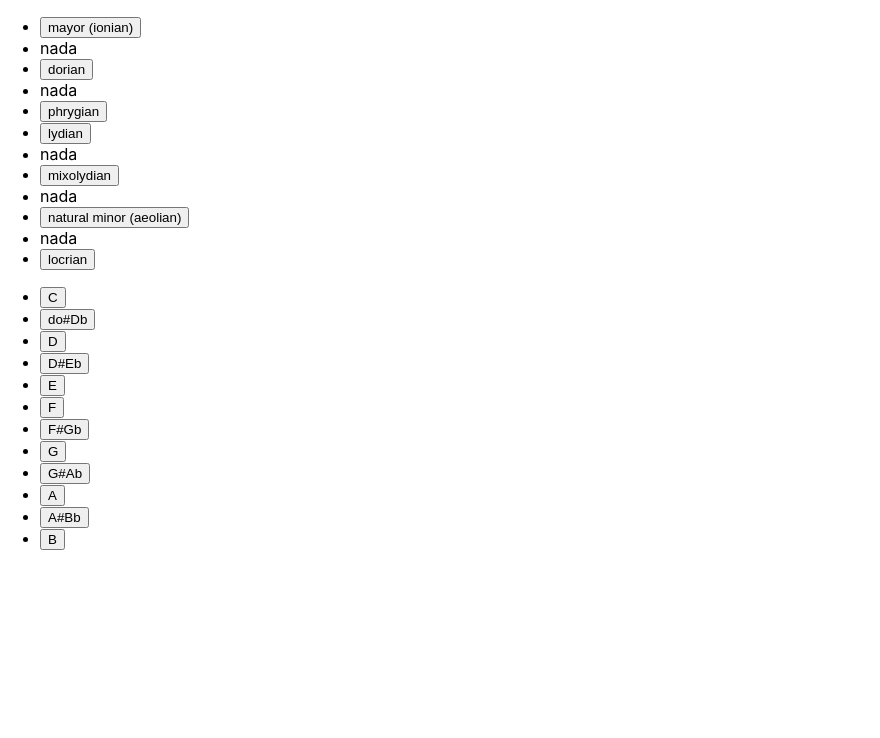
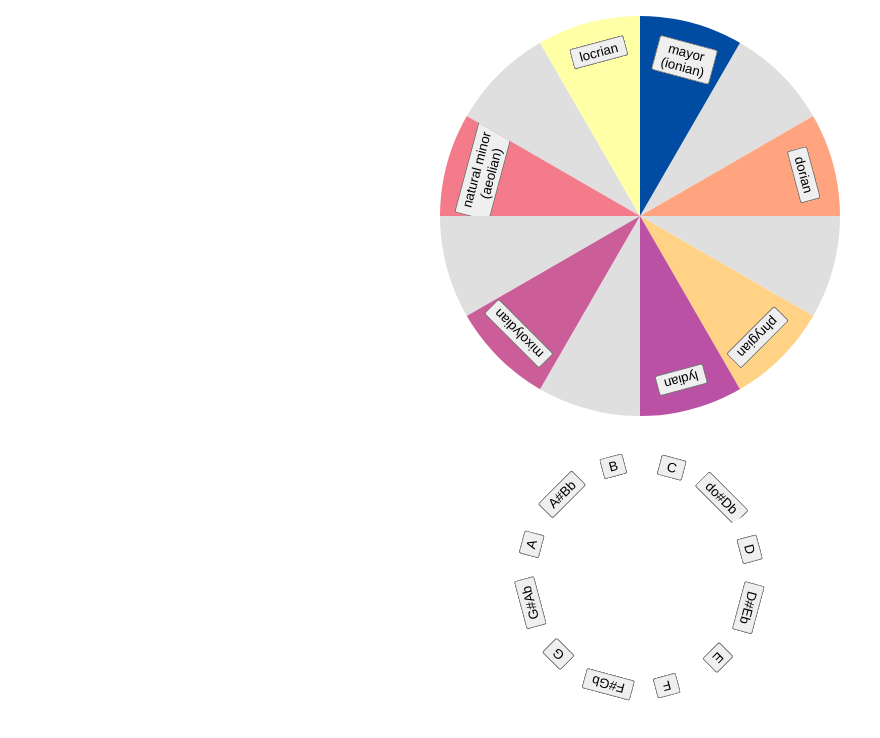
Before and after one commit to istng/music-theory-web, a React (Create React App) app: page / in a window 1280 px wide. Shown: the top 738 px of the page, without its empty margins (0-880 px from the left). Built offline with nearby package versions, Linux system fonts and the light colour scheme.

Commit message:
add alternative way to form the circle
and add colors to modes and some css class names

```diff
--- a/src/App.scss
+++ b/src/App.scss
@@ -1,4 +1,3 @@
-
 /// Mixin to place items on a circle
 /// @author Hugo Giraudel
 /// @author Ana Tudor
@@ -23,7 +22,7 @@
     height: $item-size;
 
     $angle: (360 / $item-count);
-    $rot: 0;
+    $rot: -80;
 
     @for $i from 1 through $item-count {
       &:nth-of-type(#{$i}) {
@@ -35,18 +34,76 @@
   }
 }
 
-.circle {
-  @include on-circle($item-count: 12, $circle-size: 20em, $item-size: 3.5em);
-  margin: 5em auto 0;
-  border: solid 5px tomato;
+@mixin circle($item-count, $circle-size) {
   position: relative;
+  border: 1px solid black;
+  padding: 0;
+  margin: 1em auto;
+  width: $circle-size;
+  height: $circle-size;
+  border-radius: 50%;
+  list-style: none;
+  overflow: hidden;
+  border-style: hidden; //or none?
+
+  @for $i from 1 through $item-count {
+    li:nth-child(#{$i}) {
+    -webkit-transform: rotate(0deg) skewY(-60deg);
+    -ms-transform: rotate(0deg) skewY(-60deg);
+    transform: rotate(($i - 1)*30deg) skewY(-60deg);
+    }
+  }
+
+  li {
+    overflow: hidden;
+    position: absolute;
+    top: 0; right: 0;
+    width: 50%; height: 50%;
+    transform-origin: 0% 100%;
+  }
+  .li-content {
+    position: absolute;
+    left: -100%;
+    width: 200%; height: 200%;
+    text-align: center;
+    -webkit-transform: skewY(60deg) rotate(15deg);
+    -ms-transform: skewY(60deg) rotate(15deg);
+    transform: skewY(60deg) rotate(15deg);
+    padding-top: 20px;
+  }
 }
 
-.circle-notes {
-  @include on-circle($item-count: 12, $circle-size: 12em, $item-size: 2em);
-  margin: 5em auto 0;
-  border: solid 5px tomato;
-  position: absolute;
-  top: 4em;
-  left: 21em;
+
+
+.modes-circle {
+  //@include on-circle($item-count: 12, $circle-size: 20em, $item-size: 3.5em);
+  //border: solid 5px red;
+  @include circle($item-count: 12, $circle-size: 25em);
 }
+
+.notes-circle {
+  //@include on-circle($item-count: 12, $circle-size: 12em, $item-size: 2em);
+  //border: solid 5px red;
+  @include circle($item-count: 12, $circle-size: 18em);
+}
+
+.mode-button {
+  cursor: pointer;
+}
+
+.note-button {
+  cursor: pointer;
+}
+
+@media (max-width: 768px) {
+  .modes-circle {
+    //@include on-circle($item-count: 12, $circle-size: 16em, $item-size: 3.5em);
+    //border: solid 5px red;
+    @include circle($item-count: 12, $circle-size: 16em);
+  }
+  .notes-circle {
+    //@include on-circle($item-count: 12, $circle-size: 10em, $item-size: 2em);
+    //border: solid 5px red;
+    @include circle($item-count: 12, $circle-size: 12em);
+  }
+}
--- a/src/components/modes.js
+++ b/src/components/modes.js
@@ -19,9 +19,9 @@ class Mode extends React.Component {
   render() {
     let button;
     if (this.state.tone) {
-      button = <button onClick={this.props.rotate}> { this.state.tone } ({ this.state.name }) </button>;
+      button = <button className="mode-button" onClick={this.props.rotate}> { this.state.tone } <br /> ({ this.state.name }) </button>;
     } else {
-      button = <button onClick={this.props.rotate}> { this.state.name } </button>;
+      button = <button className="mode-button" onClick={this.props.rotate}> { this.state.name } </button>;
     }
     return (
       <div>
@@ -54,11 +54,11 @@ export class ModesCircle extends React.Component {
   renderMode(mode, index) {
     if (mode.name) {
       return (
-        <li key={index}> <Mode tone={mode.tone} name={mode.name} rotate={() => {this.handleClick({...mode, index: index})}} /> </li>
+        <li style={{background: mode.color}} key={index} ><div className="li-content" > <Mode name={mode.name} tone={mode.tone} rotate={() => {this.handleClick({...mode, index: index})}}/> </div></li>
       );
     } else {
       return (
-        <li key={index}> nada </li>
+        <li style={{background: 'grey', opacity: '25%'}} key={index}><div className="li-content">  </div></li>
       );
     }
   }
--- a/src/components/notes.js
+++ b/src/components/notes.js
@@ -19,7 +19,7 @@ class Note extends React.Component {
   render() {
     return (
       <div>
-        <button onClick={this.props.rotate}> { this.state.american } </button>
+        <button className="note-button" onClick={this.props.rotate}> { this.state.american } </button>
       </div>
     );
   }
@@ -93,7 +93,7 @@ export class NotesCircle extends React.Component {
             { this.state.notes.map((note, index) => {
               return (
                 <li key={index}>
-                  <Note name={note.name} american={note.american} rotate={() => {this.handleClick({...note, index: index})}}/>
+                  <div className="li-content"><Note name={note.name} american={note.american} rotate={() => {this.handleClick({...note, index: index})}}/></div>
                 </li>
               );
             }) }
--- a/src/variables/scales.js
+++ b/src/variables/scales.js
@@ -2,28 +2,35 @@ export const classicModes = [
         {
           tone: 'mayor',
           name: 'ionian',
+          color: '#004CA3',
         }, {
         }, {
           tone: null,
           name: 'dorian',
+          color: '#FFA47E',
         }, {
         }, {
           tone: null,
           name: 'phrygian',
+          color: '#FFD286',
         }, {
           tone: null,
           name: 'lydian',
+          color: '#BA51A5',
         }, {
         }, {
           tone: null,
           name: 'mixolydian',
+          color: '#CB5E99',
         }, {
         }, {
           tone: 'natural minor',
           name: 'aeolian',
+          color: '#F47B89',
         }, {
         }, {
           tone: null,
           name: 'locrian',
+          color: '#FFFFA6',
         }
       ]
```
